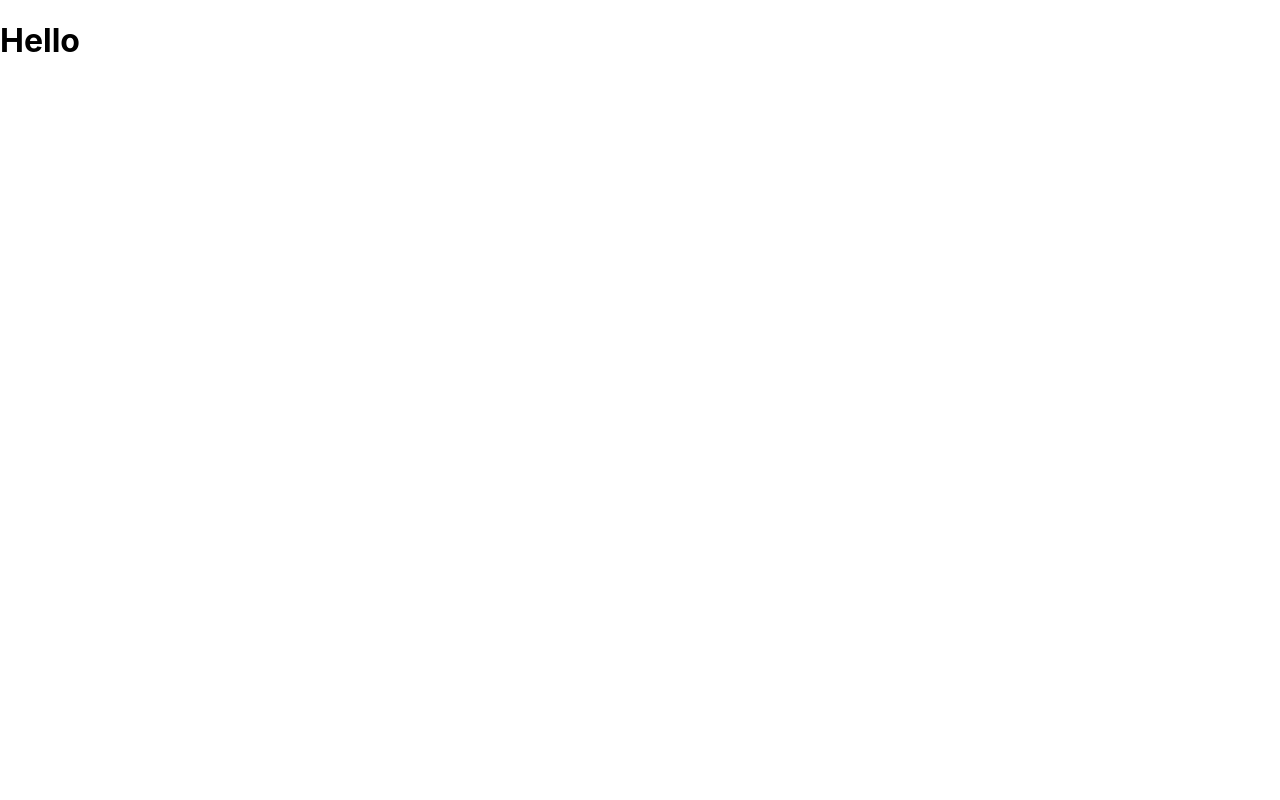
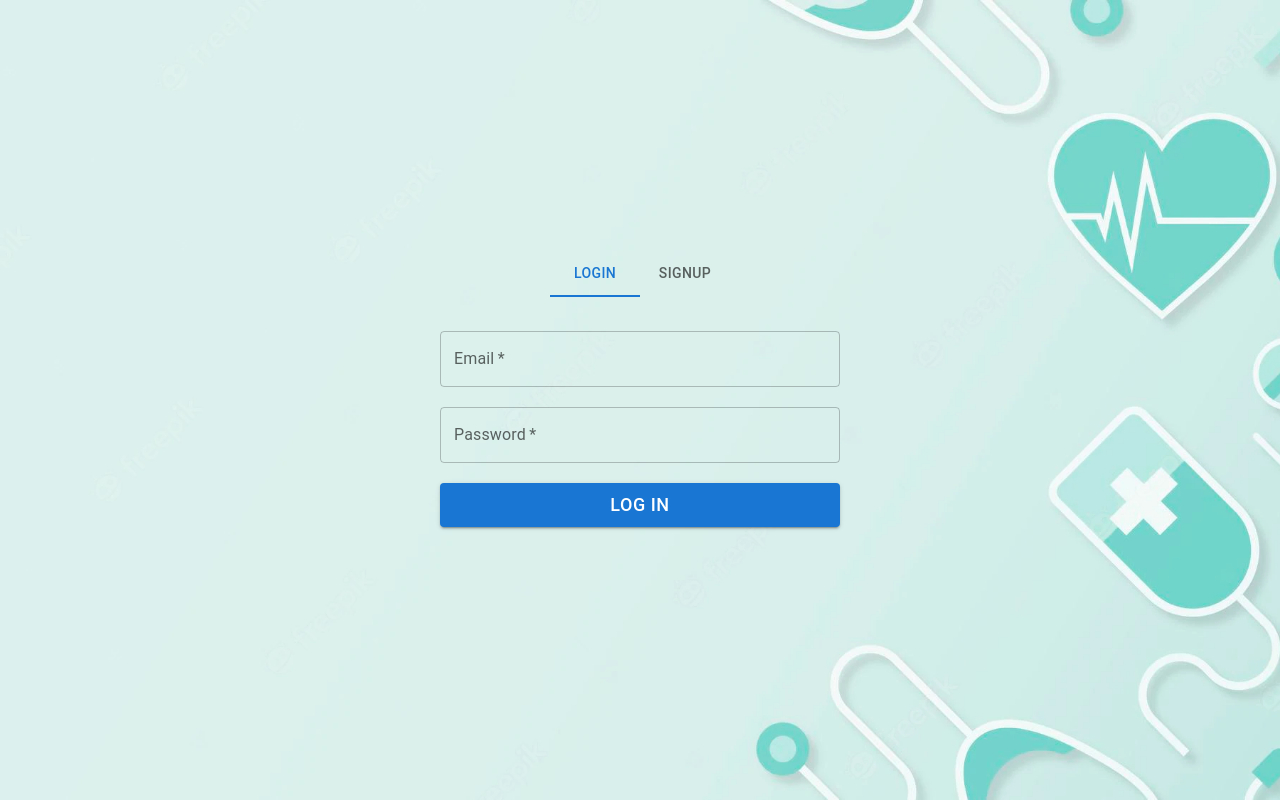
Before and after one commit to Abdul-Moeed-Saqib/Health-1, a React (Create React App) app in the folder frontend/: page / in a window 1280 px wide. Built offline with nearby package versions, Linux system fonts and the light colour scheme.

Commit message:
Completed UI for Login and Signup

```diff
--- a/frontend/src/App.js
+++ b/frontend/src/App.js
@@ -1,10 +1,18 @@
+import React, { Fragment } from 'react'
+import Auth from './pages/Auth'
+import Home from './pages/Home'
+import { Routes, Route } from 'react-router-dom'
+import 'react-toastify/dist/ReactToastify.css';
+import { ToastContainer } from 'react-toastify'
 
-function App() {
+export default function App() {
   return (
-    <div className="App">
-      <h1>Hello</h1>
-    </div>
-  );
+    <Fragment>
+      <Routes>
+        <Route path='/' element={<Auth />} />
+        <Route path='*' element={<Home />} />
+      </Routes>
+      <ToastContainer />
+    </Fragment>
+  )
 }
-
-export default App;
--- /dev/null
+++ b/frontend/src/components/auth/Login.js
@@ -0,0 +1,37 @@
+import React, { useState } from 'react'
+import Box from '@mui/material/Box';
+import TextField from '@mui/material/TextField';
+import Button from '@mui/material/Button';
+
+export default function Login() {
+
+    const [user, setUser] = useState({
+        email: '',
+        password: ''
+    })
+
+    const login = () => {
+
+    }
+
+    return (
+        <Box component="form" sx={{ display: 'flex', flexDirection: 'column' }} onSubmit={login}>
+            <TextField
+                type='text'
+                required
+                label="Email"
+                sx={{ minWidth: '400px', margin: '10px 0' }}
+                value={user.email}
+                onChange={e => { setUser({ ...user, email: e.target.value }) }}
+            />
+            <TextField
+                required
+                type="password"
+                label="Password"
+                sx={{ minWidth: '400px', margin: '10px 0' }}
+                onChange={e => { setUser({ ...user, password: e.target.value }) }}
+            />
+            <Button type="submit" variant="contained" sx={{ mt: '10px', fontSize: '18px' }}>Log In</Button>
+        </Box>
+    )
+}
--- /dev/null
+++ b/frontend/src/components/auth/Signup.js
@@ -0,0 +1,98 @@
+import React, { useState } from 'react'
+import Box from '@mui/material/Box';
+import TextField from '@mui/material/TextField';
+import Button from '@mui/material/Button';
+import InputLabel from '@mui/material/InputLabel';
+import MenuItem from '@mui/material/MenuItem';
+import FormControl from '@mui/material/FormControl';
+import Select from '@mui/material/Select';
+import { useNavigate } from 'react-router-dom'
+
+export default function Signup() {
+    const [user, setUser] = useState({
+        email: '',
+        firstName: '',
+        lastName: '',
+        password: '',
+        address: '',
+        city: '',
+        phoneNumber: '',
+        role: ''
+    })
+
+    const navigate = useNavigate()
+
+    const signup = async () => {
+
+    }
+
+    return (
+        <Box component="form" sx={{ display: 'flex', flexDirection: 'column' }} onSubmit={signup}>
+            <TextField
+                required
+                label="Email"
+                type='email'
+                sx={{ minWidth: '400px', margin: '5px 0' }}
+                value={user.email}
+                onChange={e => { setUser({ ...user, email: e.target.value }) }}
+            />
+            <TextField
+                required
+                type="password"
+                label="Password"
+                sx={{ minWidth: '400px', margin: '5px 0' }}
+                onChange={e => { setUser({ ...user, password: e.target.value }) }}
+            />
+            <TextField
+                required
+                label="First Name"
+                sx={{ minWidth: '400px', margin: '5px 0' }}
+                value={user.firstName}
+                onChange={e => { setUser({ ...user, firstName: e.target.value }) }}
+            />
+            <TextField
+                required
+                label="Last Name"
+                sx={{ minWidth: '400px', margin: '5px 0' }}
+                value={user.lastName}
+                onChange={e => { setUser({ ...user, lastName: e.target.value }) }}
+            />
+            <FormControl fullWidth sx={{ minWidth: '400px', margin: '5px 0' }}>
+                <InputLabel id="demo-simple-select-label">Role</InputLabel>
+                <Select
+                    labelId="demo-simple-select-label"
+                    id="demo-simple-select"
+                    value={user.role}
+                    label="Role"
+                    onChange={e => { setUser({ ...user, role: e.target.value }) }}
+                >
+                    <MenuItem value={'nurse'}>Nurse</MenuItem>
+                    <MenuItem value={'patient'}>Patient</MenuItem>
+                </Select>
+            </FormControl>
+            <TextField
+                required
+                label="Address"
+                sx={{ minWidth: '400px', margin: '5px 0' }}
+                value={user.address}
+                onChange={e => { setUser({ ...user, address: e.target.value }) }}
+            />
+            <TextField
+                required
+                label="City"
+                sx={{ minWidth: '400px', margin: '5px 0' }}
+                value={user.city}
+                onChange={e => { setUser({ ...user, city: e.target.value }) }}
+            />
+            <TextField
+                required
+                label="Phone Number"
+                sx={{ minWidth: '400px', margin: '5px 0' }}
+                value={user.phoneNumber}
+                onChange={e => { setUser({ ...user, phoneNumber: e.target.value }) }}
+            />
+
+            <Button type="submit" variant="contained" sx={{ mt: '10px', fontSize: '18px' }}>Sign Up</Button>
+        </Box>
+    )
+}
--- a/frontend/src/index.js
+++ b/frontend/src/index.js
@@ -1,9 +1,10 @@
 import React from 'react';
 import ReactDOM from 'react-dom/client';
-import { ApolloProvider, ApolloClient, InMemoryCache, createHttpLink} from '@apollo/client';
+import { ApolloProvider, ApolloClient, InMemoryCache, createHttpLink } from '@apollo/client';
 import './index.css';
 import App from './App';
 import { AuthContextProvider } from './context/AuthContext';
+import { BrowserRouter } from 'react-router-dom'
 
 const link = createHttpLink({
   uri: 'http://localhost:4000/graphql',
@@ -18,10 +19,12 @@ const client = new ApolloClient({
 const root = ReactDOM.createRoot(document.getElementById('root'));
 root.render(
   <React.StrictMode>
-    <ApolloProvider client={client}>
-      <AuthContextProvider>
-        <App />
-      </AuthContextProvider>
-    </ApolloProvider>
+    <BrowserRouter>
+      <ApolloProvider client={client}>
+        <AuthContextProvider>
+          <App />
+        </AuthContextProvider>
+      </ApolloProvider>
+    </BrowserRouter>
   </React.StrictMode>
 );
--- /dev/null
+++ b/frontend/src/pages/Auth.js
@@ -0,0 +1,35 @@
+import React, { useState } from 'react'
+import Signup from '../components/auth/Signup'
+import Login from '../components/auth/Login'
+import Box from '@mui/material/Box';
+import Tab from '@mui/material/Tab';
+import TabContext from '@mui/lab/TabContext';
+import TabList from '@mui/lab/TabList';
+import TabPanel from '@mui/lab/TabPanel';
+import '../resource/css/auth.css'
+
+export default function Auth() {
+
+    const [value, setValue] = useState("1");
+
+    const handleChange = (event, newValue) => {
+        setValue(newValue);
+    };
+
+    return (
+        <Box className='container-auth' sx={{ height: '100vh', width: '100vw', display: 'flex', alignItems: 'center', justifyContent: 'center' }}>
+            <Box sx={{ display: 'flex', flexDirection: 'column', alignItems: 'center' }}>
+                <TabContext value={value}>
+                    <Box sx={{ width: '100%' }}>
+                        <TabList onChange={handleChange} aria-label="lab API tabs example" centered>
+                            <Tab label="Login" value="1" />
+                            <Tab label="Signup" value="2" />
+                        </TabList>
+                    </Box>
+                    <TabPanel value="1"><Login /></TabPanel>
+                    <TabPanel value="2"><Signup /></TabPanel>
+                </TabContext>
+            </Box>
+        </Box>
+    )
+}
--- a/frontend/src/pages/Home.js
+++ b/frontend/src/pages/Home.js
@@ -0,0 +1,7 @@
+import React from 'react'
+
+export default function Home() {
+    return (
+        <div>Home</div>
+    )
+}
--- /dev/null
+++ b/frontend/src/resource/css/auth.css
@@ -0,0 +1,3 @@
+.container-auth {
+    background: url('../images/bg_auth.jpg') no-repeat center/cover;
+}
```
Also changed, not shown: frontend/package.json (+7 -1 lines), frontend/src/pages/Login.js (deleted), frontend/src/pages/Signup.js (deleted), frontend/src/resource/images/bg_auth.jpg (added), 1 other file (tests, documents, lock files or other folders).
